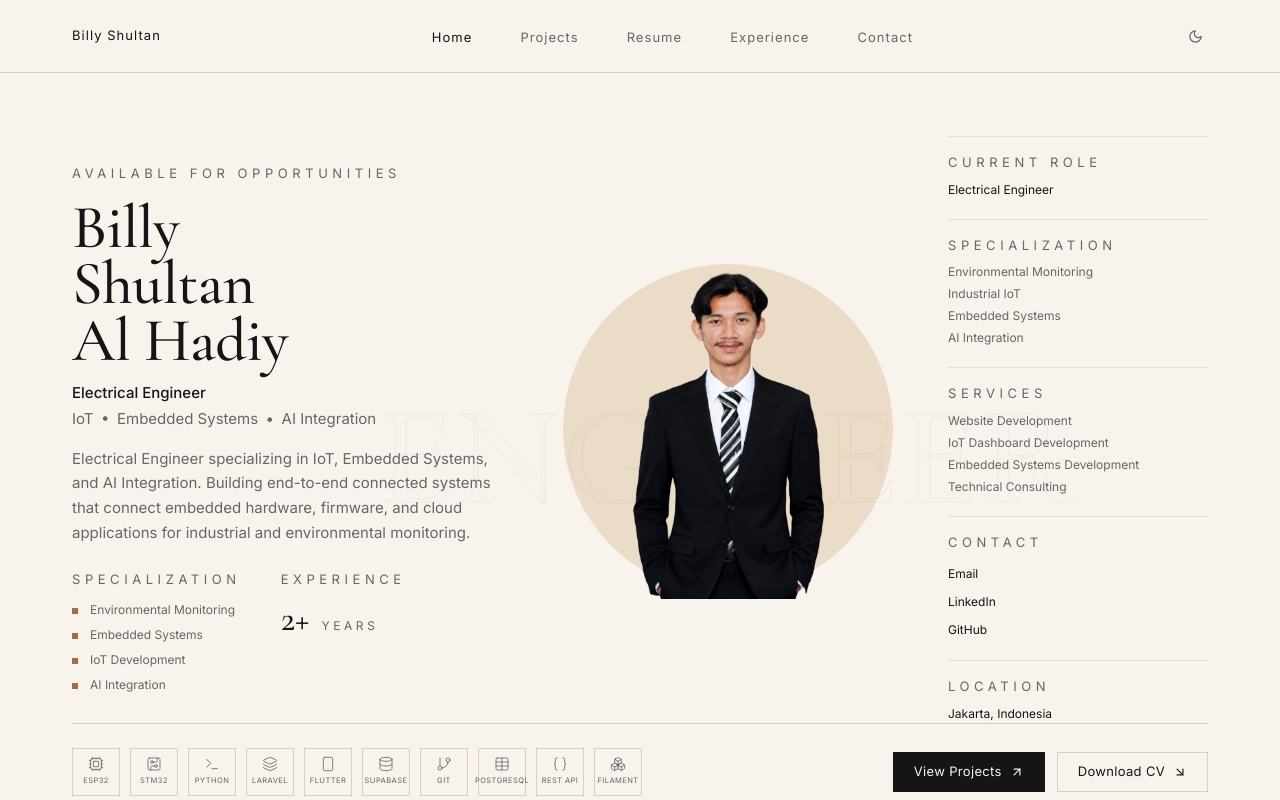
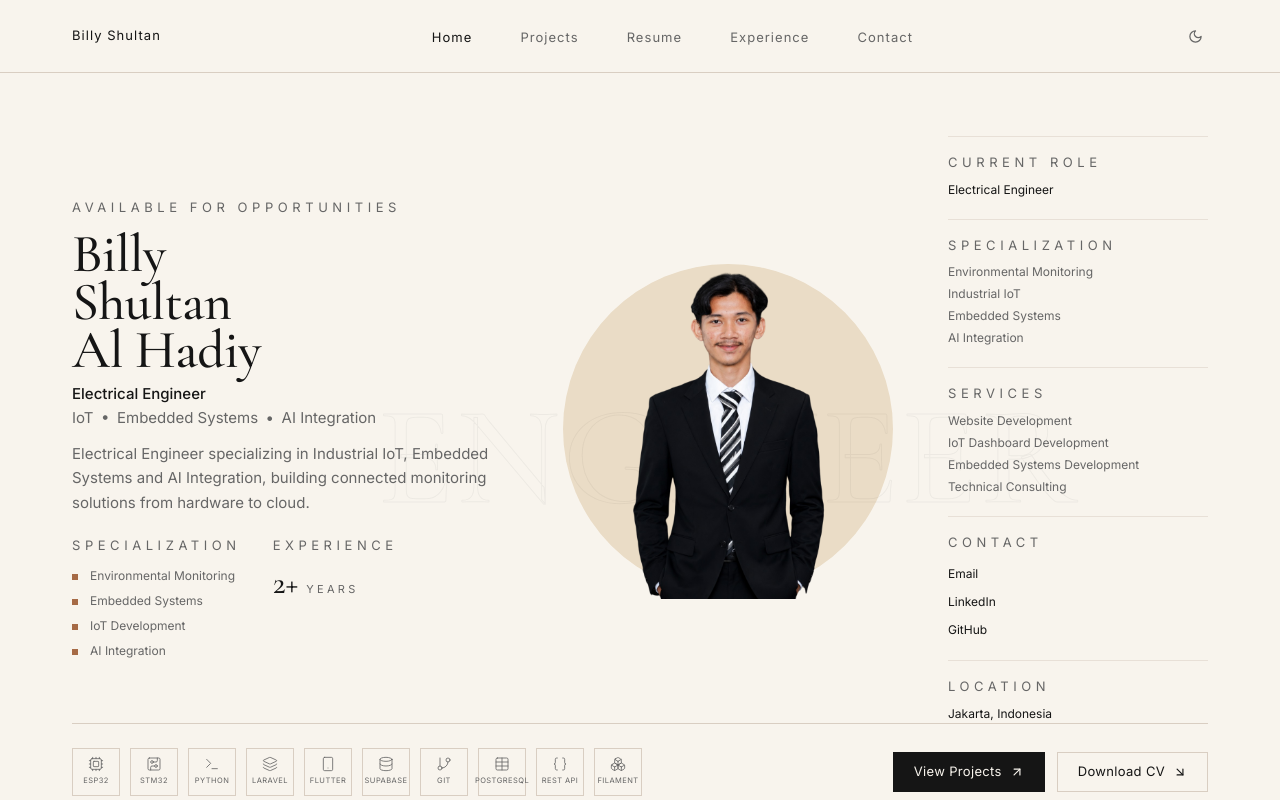
Before and after one commit to billyshultan43/billyshultan, a Next.js app: page / in a window 1280 px wide. Shown: the top 800 px of the page. Built offline with nearby package versions, Linux system fonts and the light colour scheme.

Commit message:
hero: tighten left column hierarchy and spacing

```diff
--- a/src/components/hero.tsx
+++ b/src/components/hero.tsx
@@ -93,7 +93,7 @@ export function Hero() {
 
             <motion.h1
               variants={item}
-                className="mt-4 font-serif text-[clamp(44px,4.8vw,72px)] font-medium leading-[0.92] tracking-[-0.01em] text-primary"
+              className="mt-3 font-serif text-[clamp(38px,4.2vw,62px)] font-medium leading-[0.9] tracking-[-0.01em] text-primary"
             >
               Billy
               <br />
@@ -104,25 +104,27 @@ export function Hero() {
 
             <motion.p
               variants={item}
-                className="mt-3 text-[15px] font-medium text-primary"
+              className="mt-2 text-[15px] font-medium text-primary"
             >
               Electrical Engineer
             </motion.p>
             <motion.p
               variants={item}
-                className="mt-1 text-[15px] text-secondary"
+              className="mt-0.5 text-[15px] text-secondary"
             >
               IoT&ensp;•&ensp;Embedded Systems&ensp;•&ensp;AI Integration
             </motion.p>
 
             <motion.p
               variants={item}
-                className="mt-4 max-w-[440px] text-[15px] leading-[1.65] text-secondary"
+              className="mt-3 max-w-[420px] text-[15px] leading-[1.65] text-secondary"
             >
-                {profile.heroSummary}
+              Electrical Engineer specializing in Industrial IoT, Embedded
+              Systems and AI Integration, building connected monitoring
+              solutions from hardware to cloud.
             </motion.p>
 
-              <motion.div variants={item} className="mt-6 flex gap-10">
+            <motion.div variants={item} className="mt-5 flex items-start gap-8">
               <div>
                 <p className="label">Specialization</p>
                 <ul className="mt-3 space-y-[7px]">
@@ -142,11 +144,11 @@ export function Hero() {
               </div>
               <div>
                 <p className="label">Experience</p>
-                  <p className="mt-3 flex items-baseline gap-3">
-                    <span className="font-serif text-[36px] font-medium leading-none text-primary">
+                <p className="mt-3 flex items-baseline gap-2">
+                  <span className="font-serif text-[32px] font-medium leading-none text-primary">
                     2+
                   </span>
-                    <span className="text-[12px] uppercase tracking-[0.3em] text-secondary">
+                  <span className="text-[11px] uppercase tracking-[0.3em] text-secondary">
                     Years
                   </span>
                 </p>
```
Lines whose indentation alone changed are shown as unchanged.
